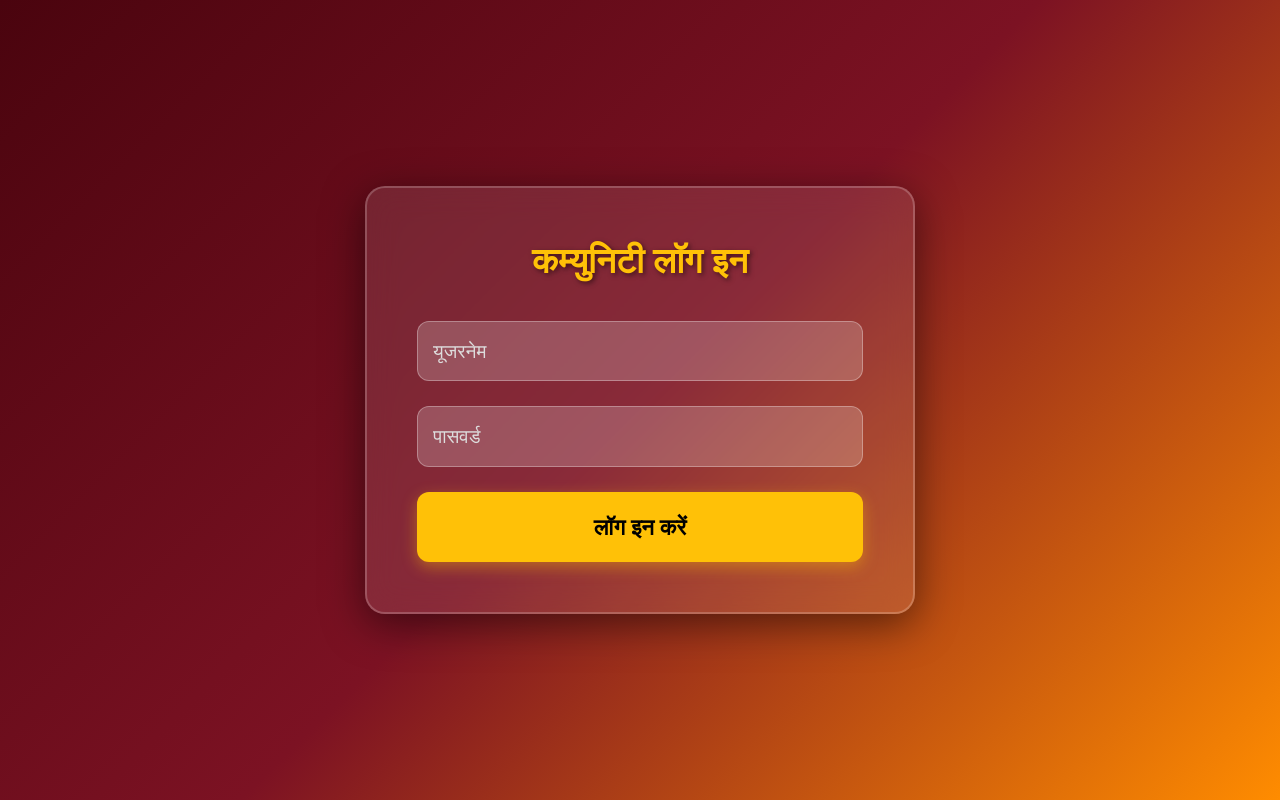
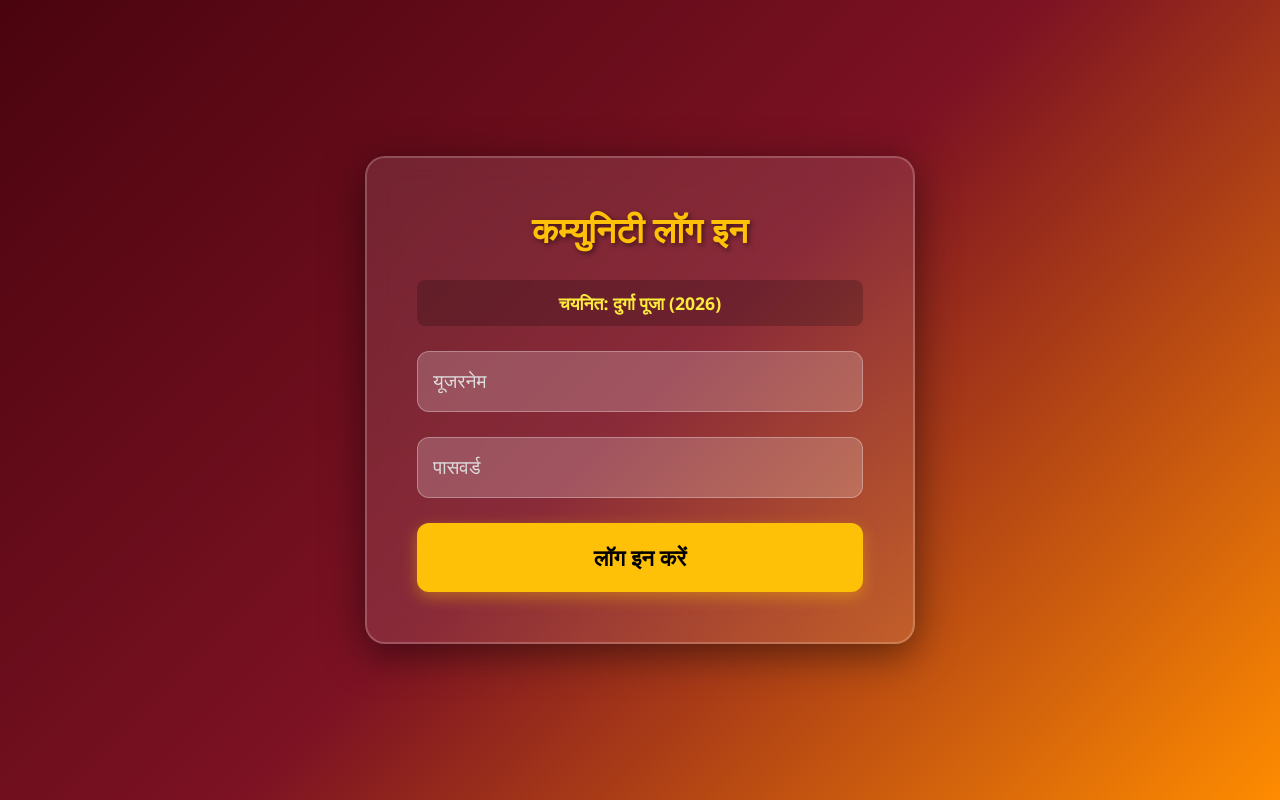
Before and after one commit to pachmodurga/pachmodurgapuja, a Flask app: page /login in a window 1280 px wide. Run offline with Flask 3, Linux system fonts and the light colour scheme.

Commit message:
Modify login page title and add hidden fields
Updated the title and added hidden fields for puja and year.

```diff
--- a/templates/login.html
+++ b/templates/login.html
@@ -3,7 +3,7 @@
 <head>
     <meta charset="UTF-8">
     <meta name="viewport" content="width=device-width, initial-scale=1.0">
-    <title>लॉग इन - पचमो दुर्गा पूजा पोर्टल</title>
+    <title>लॉग इन - पूजा एवं उत्सव पोर्टल</title>
     <link href="https://cdn.jsdelivr.net/npm/bootstrap@5.3.0/dist/css/bootstrap.min.css" rel="stylesheet">
     <style>
         body {
@@ -63,22 +63,54 @@
             box-shadow: 0 8px 20px rgba(255, 193, 7, 0.6);
         }
         h2 {
-            margin-bottom: 40px;
+            margin-bottom: 30px;
             font-weight: bold;
             color: #ffc107;
             text-shadow: 2px 2px 5px rgba(0,0,0,0.5);
             font-size: 2.2rem;
+        }
+        .selected-info {
+            background: rgba(0, 0, 0, 0.2);
+            padding: 10px;
+            border-radius: 8px;
+            margin-bottom: 25px;
+            font-size: 1.1rem;
+            color: #ffeb3b;
+            font-weight: bold;
         }
     </style>
 </head>
 <body>
     <div class="login-card">
         <h2>कम्युनिटी लॉग इन</h2>
-        <form method="POST" action="/login">
+
+        <!-- URL से पूजा और साल को कैप्चर करके दिखाने और आगे पास करने के लिए -->
+        <div id="selectedInfoDiv" class="selected-info">
+            चयनित: <span id="displayPuja">दुर्गा पूजा</span> (<span id="displayYear">2026</span>)
+        </div>
+
+        <form method="POST" action="/login" id="loginForm">
+            <!-- हिडन फील्ड्स ताकि लॉगिन के समय पूजा और साल सर्वर तक पहुँच जाए -->
+            <input type="hidden" name="puja_name" id="hiddenPuja" value="दुर्गा पूजा">
+            <input type="hidden" name="year" id="hiddenYear" value="2026">
+
             <input type="text" class="form-control" name="username" placeholder="यूजरनेम" required>
             <input type="password" class="form-control" name="password" placeholder="पासवर्ड" required>
             <button type="submit" class="btn btn-login">लॉग इन करें</button>
         </form>
     </div>
+
+    <script>
+        // URL से puja और year पैरामीटर पढ़कर फॉर्म में सेट करना
+        const urlParams = new URLSearchParams(window.location.search);
+        const puja = urlParams.get('puja') || 'दुर्गा पूजा';
+        const year = urlParams.get('year') || '2026';
+
+        document.getElementById('displayPuja').innerText = puja;
+        document.getElementById('displayYear').innerText = year;
+
+        document.getElementById('hiddenPuja').value = puja;
+        document.getElementById('hiddenYear').value = year;
+    </script>
 </body>
 </html>
```
